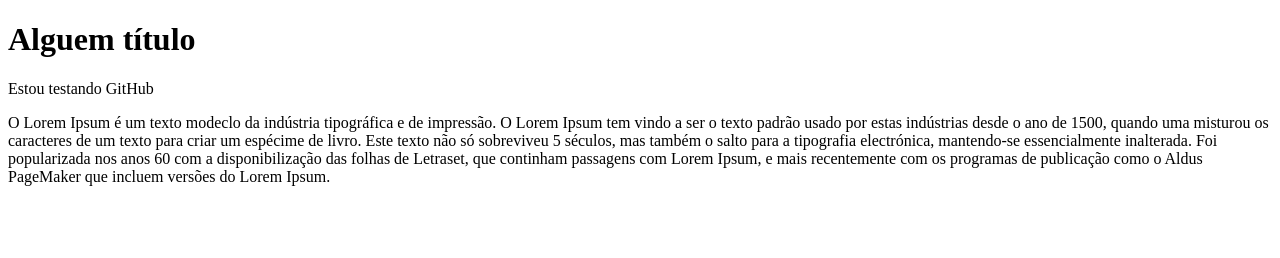
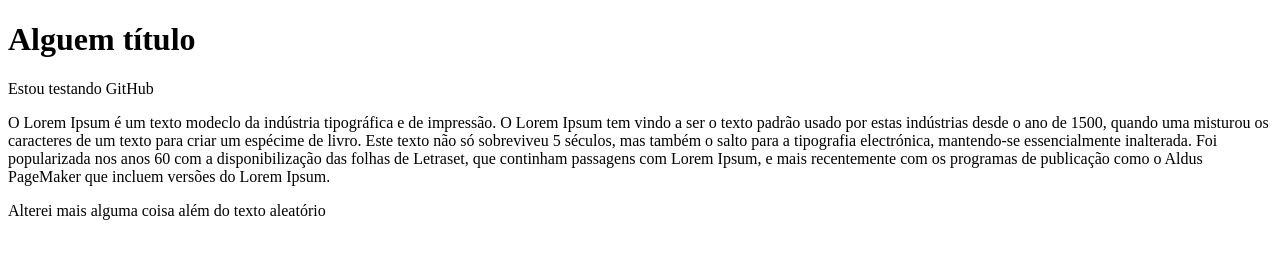
Before and after one commit to ellenlirag/tutorial_git, a plain HTML site: page index.html in a window 1280 px wide. Drawn offline with Linux system fonts and the light colour scheme.

Commit message:
Nova demanda

```diff
--- a/index.html
+++ b/index.html
@@ -9,5 +9,6 @@
     <h1>Alguem título</h1>
     <p>Estou testando GitHub</p>
     <p>O Lorem Ipsum é um texto modeclo da indústria tipográfica e de impressão. O Lorem Ipsum tem vindo a ser o texto padrão usado por estas indústrias desde o ano de 1500, quando uma misturou os caracteres de um texto para criar um espécime de livro. Este texto não só sobreviveu 5 séculos, mas também o salto para a tipografia electrónica, mantendo-se essencialmente inalterada. Foi popularizada nos anos 60 com a disponibilização das folhas de Letraset, que continham passagens com Lorem Ipsum, e mais recentemente com os programas de publicação como o Aldus PageMaker que incluem versões do Lorem Ipsum.</p>
+    <p>Alterei mais alguma coisa além do texto aleatório</p>
 </body>
 </html>
```
